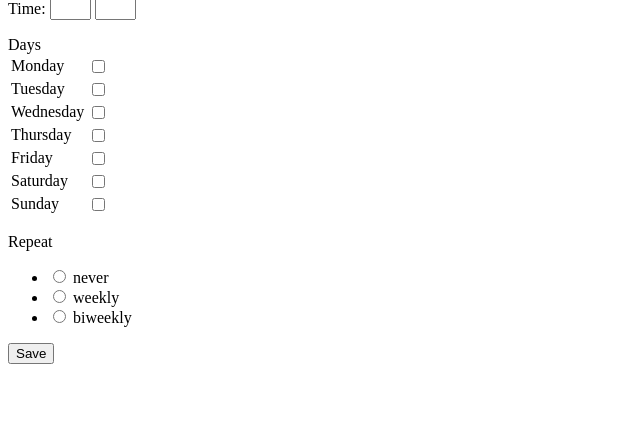
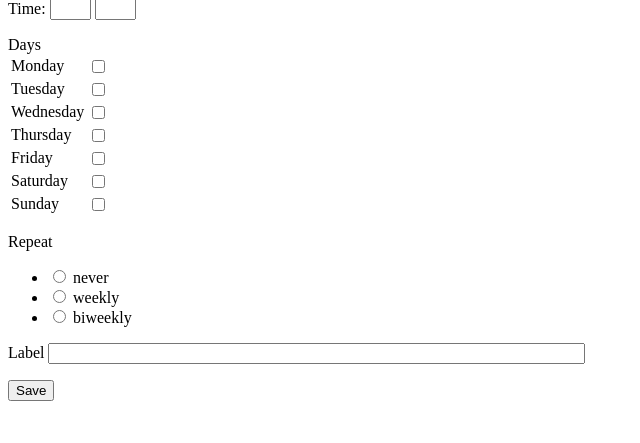
Before and after one commit to lennymlopes/cw-webapp, a Flask app: page /new in a window 1280 px wide. Shown: the part 117-560 px from the top of the page, without its empty margins (0-640 px from the left). Run offline with Flask 2, Linux system fonts and the light colour scheme; the visitor is signed in with stand-in values (Sample User, id 1).

Commit message:
add labels to alarms

```diff
--- a/app/forms.py
+++ b/app/forms.py
@@ -45,6 +45,7 @@ class NewAlarmForm(FlaskForm):
 	saturday = BooleanField('Saturday')
 	sunday = BooleanField('Sunday')
 	repeat = RadioField('Repeat', choices=[('never','never'),('weekly','weekly'),('biweekly','biweekly')])
+	label = StringField('Label')
 	submit = SubmitField('Save')
 
 class SettingsForm(FlaskForm):
--- a/app/routes.py
+++ b/app/routes.py
@@ -55,11 +55,11 @@ def logout():
 def new():
 	form = NewAlarmForm()
 	if form.validate_on_submit():
-		alarm = Alarm(hour=form.hours.data, minute=form.minutes.data, repeat=form.repeat.data)
+		alarm = Alarm(hour=form.hours.data, minute=form.minutes.data, repeat=form.repeat.data, label=form.label.data)
 		db.session.add(alarm)
 		db.session.commit()
-		flash('New alarm added at {}: {}, on '.format(
-			form.hours.data, form.minutes.data))
+		flash('New alarm "{}"added at {}: {}, on '.format(
+			form.label.data, form.hours.data, form.minutes.data))
 		return redirect(url_for('index'))
 	return render_template('alarm.html', title='Add Alarms', form=form)
 
--- a/app/templates/alarm.html
+++ b/app/templates/alarm.html
@@ -41,6 +41,7 @@
 		</table>
 		</p>
 		<p> {{ form.repeat.label }} {{ form.repeat}}</p>
+		<p>{{ form.label.label }} {{ form.label(size=64) }}</p>
 		<p>{{ form.submit() }}</p>
 	</form>
 {% endblock %}
--- a/app/templates/index.html
+++ b/app/templates/index.html
@@ -6,6 +6,6 @@
     <div><p>{{ post.author.username }} says: <b>{{ post.body }}</b></p></div>
     {% endfor %}
     {% for alarm in alarms %}
-    <div><p>{{ alarm.hour }}:{{ alarm.minute }} repeats: <b>{{ alarm.repeat }}</b></p></div>
+    <div><p>{{ alarm.label }}<br>{{ alarm.hour }}:{{ alarm.minute }} repeats: <b>{{ alarm.repeat }}</b></p></div>
     {% endfor %}
 {% endblock %}
```
Also changed, not shown: app.db.
